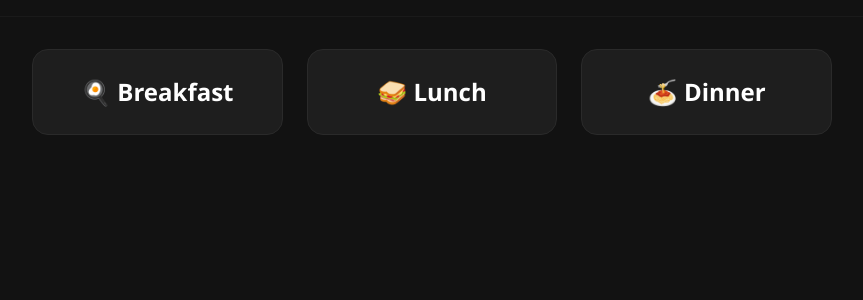
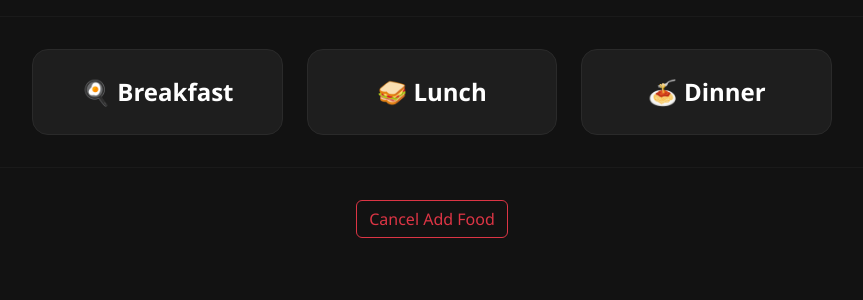
Before and after one commit to PetersonHP/Wellway, a Flask app: template app/templates/selectMeal.html in a window 1280 px wide. Shown: the part 146-446 px from the top of the page, without its empty margins (208-1071 px from the left). Run offline with Flask 3, Linux system fonts and the light colour scheme; the template is opened without the code that fills it, so the values that code supplies are empty; parts of the project's set-up code (start-up, migrations or seed data) failed here and were passed over.

Commit message:
update 4/14

```diff
--- a/app/routes.py
+++ b/app/routes.py
@@ -2,6 +2,7 @@
 Handle client http requests
 '''
 
+from apscheduler.triggers.cron import CronTrigger
 import atexit
 from datetime import datetime
 import os
@@ -29,6 +30,10 @@ login_manager = LoginManager()
 login_manager.init_app(app)
 
 
+# track the last time nutrition info was scraped
+nutrition_last_updated = ''
+
+
 def scrape_nutrition_daily():
     '''
     Scrape all dining hall nutrition info for the current day and store
@@ -51,7 +56,10 @@ def scrape_nutrition_daily():
 
 # Schedule the nutrition scraping task
 scheduler = BackgroundScheduler()
-scheduler.add_job(func=scrape_nutrition_daily, trigger="interval", days=1)
+scheduler.add_job(
+    func=scrape_nutrition_daily,
+    trigger=CronTrigger(hour=6, minute=0)  # Runs daily at 6:00 AM
+)
 scheduler.start()
 
 # Shut down the scheduler when exiting the app
--- a/app/templates/selectLocation.html
+++ b/app/templates/selectLocation.html
@@ -110,6 +110,12 @@
     <div class="disabled-btn">Other Campus Dining<br>(Coming Soon)</div>
     <div class="disabled-btn">Other / Search Any Food<br>(Coming Soon)</div>
   </div>
+  <hr />
+  <div class="d-flex mt-4 justify-content-center align-items-center mx-auto" style="max-width: 400px">
+    <a href="/dashboard" class="btn btn-outline-danger">
+      Cancel Add Food
+    </a>
+  </div>
 
   <!-- Bootstrap JS -->
   <script src="https://cdn.jsdelivr.net/npm/bootstrap@5.3.2/dist/js/bootstrap.bundle.min.js"></script>
--- a/app/templates/selectMeal.html
+++ b/app/templates/selectMeal.html
@@ -80,6 +80,13 @@
     </a>
   </div>
 
+  <hr />
+  <div class="d-flex mt-4 justify-content-center align-items-center mx-auto" style="max-width: 400px">
+    <a href="/dashboard" class="btn btn-outline-danger">
+      Cancel Add Food
+    </a>
+  </div>
+
   <!-- Bootstrap JS -->
   <script src="https://cdn.jsdelivr.net/npm/bootstrap@5.3.2/dist/js/bootstrap.bundle.min.js"></script>
 </body>
```
Also changed, not shown: app/templates/addFood.html (+11 -4 lines), 9 other files.
